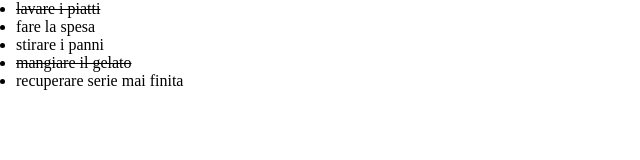
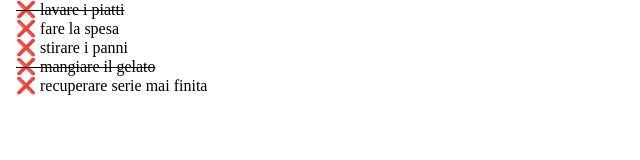
Before and after one commit to DanieleBernassola/vue-todolist, a plain HTML site: page index.html in a window 1280 px wide. Shown: the whole page, without its empty margins (0-640 px from the left). Drawn offline with nearby package versions, Linux system fonts and the light colour scheme.

Commit message:
[UPD] Completed milestone 2

```diff
--- a/css/style.css
+++ b/css/style.css
@@ -13,6 +13,14 @@
   margin-left: 1rem;
 }
 
+.item {
+  display: flex;
+}
+
 .done {
   text-decoration: line-through;
 }
+
+.remove {
+  cursor: pointer;
+}
--- a/index.html
+++ b/index.html
@@ -17,7 +17,11 @@
           :class="{done: item.done}"
           v-for="(item, index) in toDoList"
         >
-          <p>{{ item.text }}</p>
+          <p>
+            <!-- SPAN CON UNA X CHE RIMUOVE ELEMENTO DALLA LISTA -->
+            <span class="remove" @click="removeItem(index)">&#10060; </span>
+            {{ item.text }}
+          </p>
         </li>
       </ul>
     </div>
--- a/js/main.js
+++ b/js/main.js
@@ -28,4 +28,10 @@ createApp({
       ],
     };
   },
+  methods: {
+    removeItem(index) {
+      // Splice rimuove n elementi dall'array (senza l'1 avrebbe rimosso l'elemento più tutti i successivi)
+      this.toDoList.splice(index, 1);
+    },
+  },
 }).mount("#app");
```
